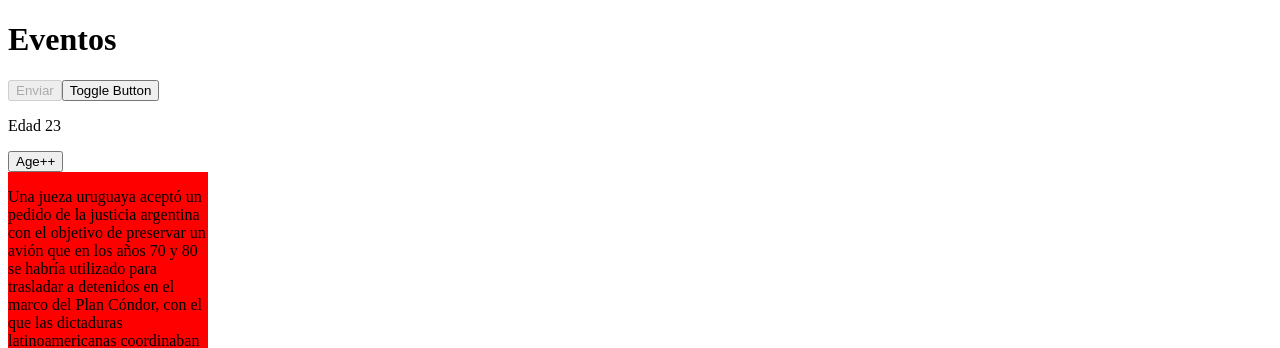
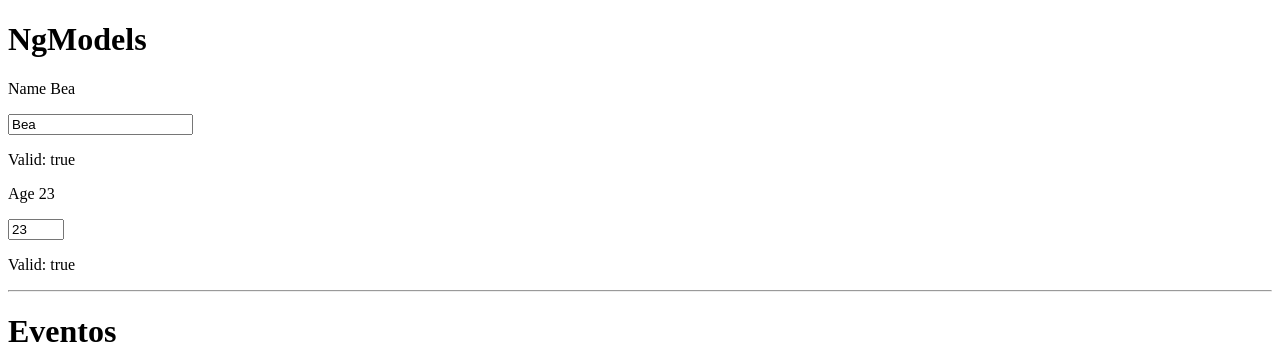
Before and after one commit to Zistaeb/my-store-angular, an Angular app: page / in a window 1280 px wide. Shown: the top 348 px of the page. Built offline with nearby package versions, Linux system fonts and the light colour scheme.

Commit message:
Data binding con ngModel

```diff
--- a/src/app/app.component.html
+++ b/src/app/app.component.html
@@ -1,3 +1,11 @@
+<h1>NgModels</h1>
+<p>Name {{person.name}}</p>
+<input type="text" required="" #nameInput="ngModel" [(ngModel)]="person.name" />
+<p>Valid: {{nameInput.valid}}</p>
+<p>Age {{person.age}}</p>
+<input type="number" max="50" min="5" required="" #ageInput="ngModel" [(ngModel)]="person.age" />
+<p>Valid: {{ageInput.valid}}</p>
+<hr/>
 <h1>Eventos</h1>
 <button [disabled]="btnDisabled">Enviar</button>
 <button (click)="toggleButton()">Toggle Button</button>
--- a/src/app/app.module.ts
+++ b/src/app/app.module.ts
@@ -1,5 +1,6 @@
 import { NgModule } from '@angular/core';
 import { BrowserModule } from '@angular/platform-browser';
+import { FormsModule } from '@angular/forms';
 
 import { AppRoutingModule } from './app-routing.module';
 import { AppComponent } from './app.component';
@@ -10,6 +11,7 @@
   ],
   imports: [
     BrowserModule,
+    FormsModule,
     AppRoutingModule
   ],
   providers: [],
```
